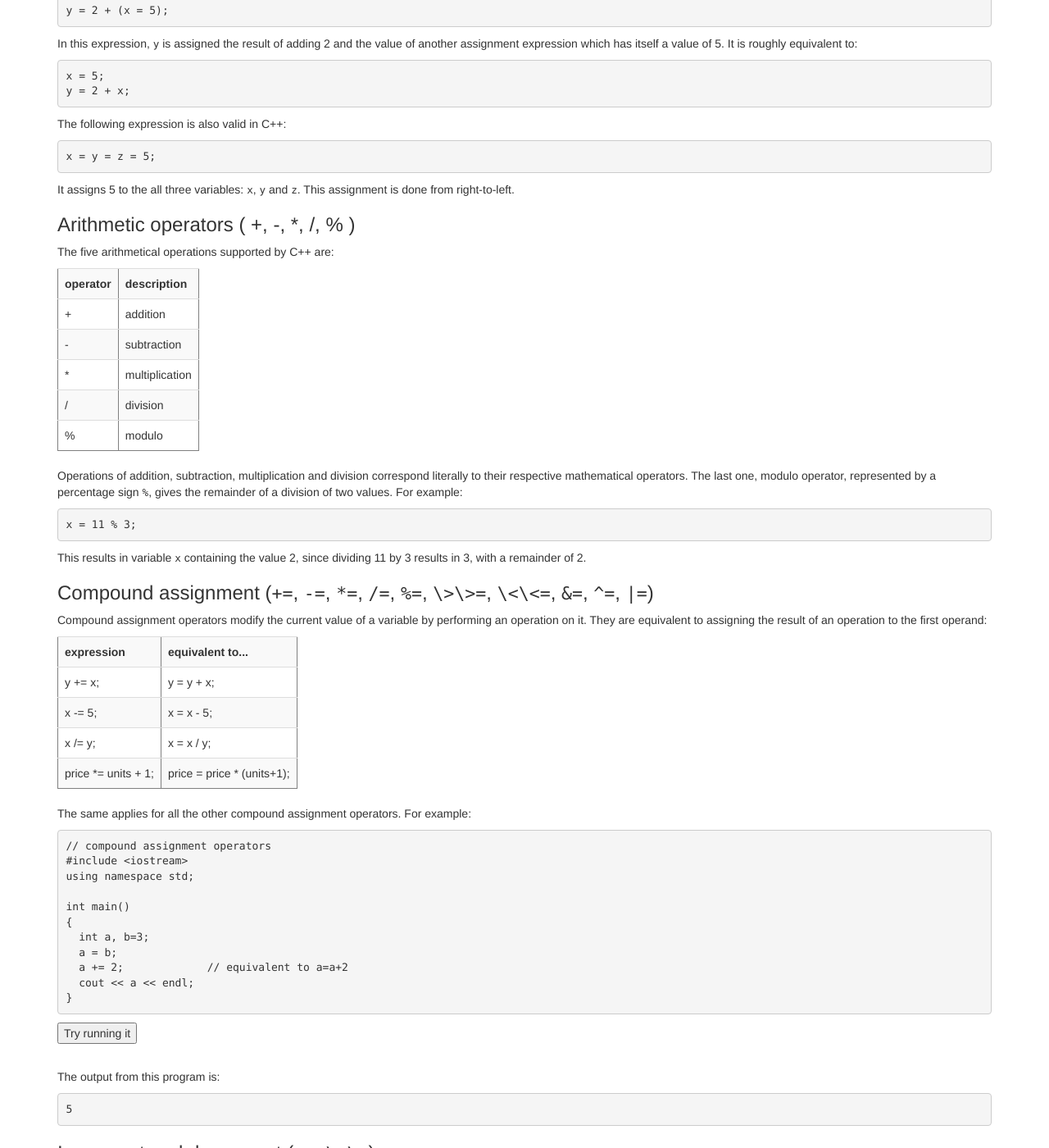
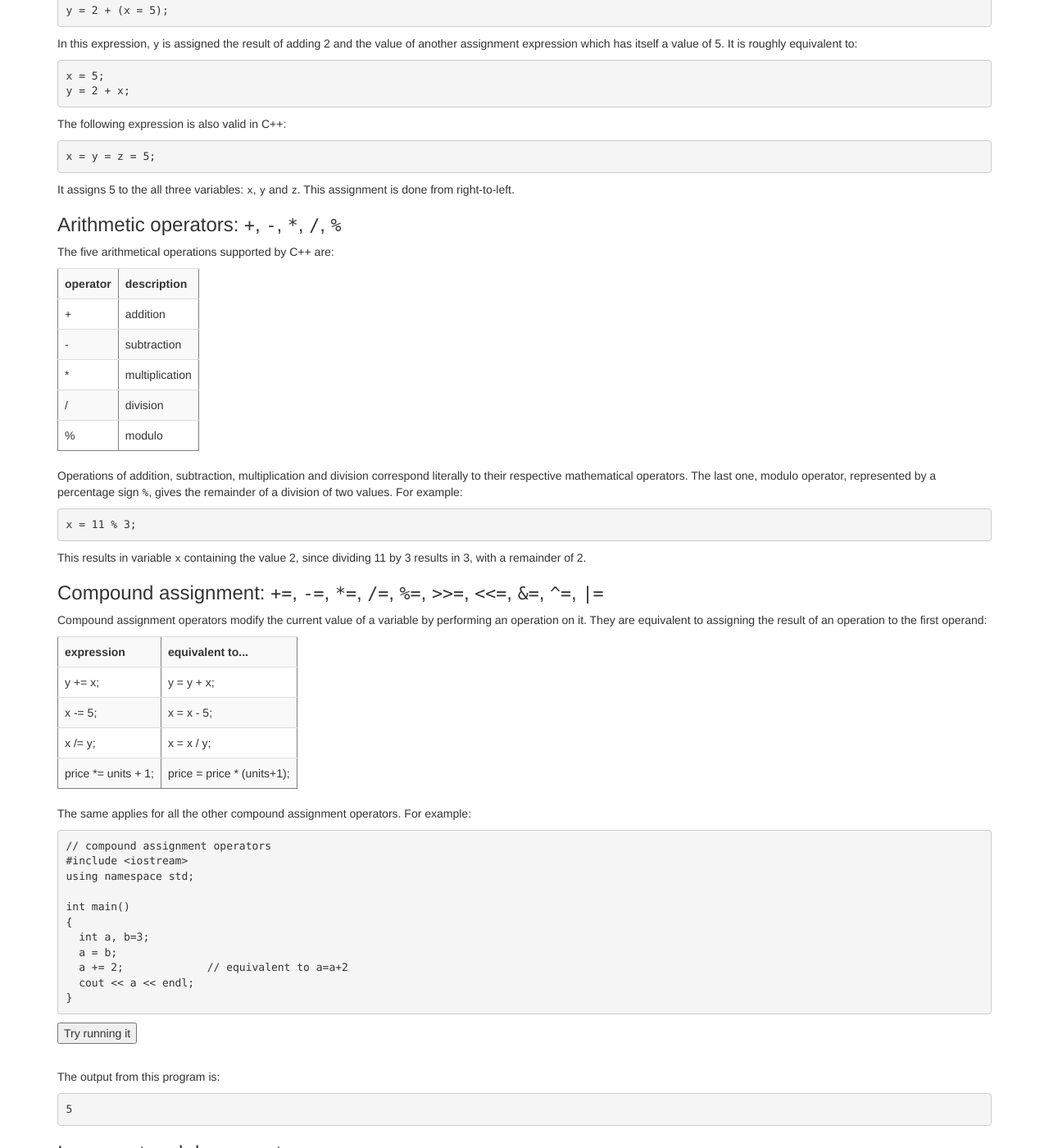
Before and after one commit to ornl-ssd/cpp-novice, a Jekyll site: the page built from _episodes/04-operators.md, in a window 1280 px wide and 1400 px high, scrolled down 1251 px. Shown: the whole window at 82% size. Built offline with Jekyll 4.4.1, drawn with Linux system fonts in a browser that asks for light colours; some of the changed text lies outside the part shown.

Commit message:
Fix headings
Signed-off-by: Greg Watson <g.watson@computer.org>

```diff
--- a/_episodes/04-operators.md
+++ b/_episodes/04-operators.md
@@ -9,7 +9,7 @@ keypoints:
 Once introduced to variables and constants, we can begin to operate with them by using operators. What follows is a complete list of operators.
 At this point, it is likely not necessary to know all of them, but they are all listed here to also serve as reference.
 
-### Assignment operator (`=`)
+### Assignment operator: `=`
 
 The assignment operator assigns a value to a variable.
 
@@ -117,7 +117,7 @@ x = y = z = 5;
 
 It assigns 5 to the all three variables: `x`, `y` and `z`. This assignment is done from right-to-left.
 
-### Arithmetic operators ( +, -, *, /, % )
+### Arithmetic operators: `+`, `-`, `*`, `/`, `%`
 
 The five arithmetical operations supported by C++ are:
 
@@ -140,7 +140,7 @@ x = 11 % 3;
 
 This results in variable `x` containing the value 2, since dividing 11 by 3 results in 3, with a remainder of 2.
 
-### Compound assignment (`+=`, `-=`, `*=`, `/=`, `%=`, `\>\>=`, `\<\<=`, `&=`, `^=`, `|=`)
+### Compound assignment: `+=`, `-=`, `*=`, `/=`, `%=`, `>>=`, `<<=`, `&=`, `^=`, `|=`
 
 Compound assignment operators modify the current value of a variable by performing an operation on it. They are equivalent to
 assigning the result of an operation to the first operand:
@@ -197,7 +197,7 @@ The output from this program is:
 ~~~
 {: .code}
 
-### Increment and decrement (`++`, `\-\-`)
+### Increment and decrement: `++`, `--`
 
 Some expression can be shortened even more: the increment operator `++` and the decrement operator `--` increase or reduce by one the
 value stored in a variable. They are equivalent to `+= 1` and to `-= 1`, respectively. Thus:
@@ -230,7 +230,7 @@ The following examples show the difference:
 In *Example 1*, the value assigned to `y` is the value of `x` after being increased. While in *Example 2*, it is the value `x` had before
 being increased.
 
-### Relational and comparison operators ( `==`, `!=`, `\>`, `\<`, `\>=`, `\<=` )
+### Relational and comparison operators: `==`, `!=`, `>`, `<`, `>=`, `<=`
 
 Two expressions can be compared using relational and equality operators. For example, to know if two values are equal or if one is
 greater than the other. The result of such an operation is either true or false (i.e., a Boolean value).
@@ -274,7 +274,7 @@ Be careful! The assignment operator is not the same as the equality comparison o
 In the last expression `((b=2) == a)`, we first assigned the value 2 to `b` and then we compared it to `a` (that also stores the value 2),
 yielding true.
 
-### Logical operators ( `!`, `&&`, `||` )
+### Logical operators: `!`, `&&`, `||`
 
 The operator `!` is the C++ operator for the Boolean operation NOT. It has only one operand, to its right, and inverts it, producing
 false if its operand is true, and true if its operand is false. For example:
@@ -342,7 +342,7 @@ if ( (i<10) && (++i<n) ) { /*...*/ }   // note that the condition increments i
 Here, the combined conditional expression would increase `i` by one, but only if the condition on the left of `&&` is true, because
 otherwise, the condition on the right-hand side `(++i<n)` is never evaluated.
 
-### Conditional ternary operator ( `?` )
+### Conditional ternary operator: `?`
 
 The conditional operator evaluates an expression, returning one value if that expression evaluates to true, and a different one if
 the expression evaluates as false. Its syntax is:
@@ -414,7 +414,7 @@ The result from running this program is:
 In this example, `a` was 2, and `b` was 7, so the expression being evaluated `(a>b)` was not true, thus the first value specified after
 the question mark was discarded in favor of the second value (the one after the colon) which was `b` (with a value of 7).
 
-### Comma operator ( `,` )
+### Comma operator: `,`
 
 The comma operator `,` is used to separate two or more expressions that are included where only one expression is expected. When the set
 of expressions has to be evaluated for a value, only the right-most expression is considered.
@@ -429,7 +429,7 @@ a = (b=3, b+2);
 This code would first assign the value 3 to `b`, and then assign `b+2` to variable `a`. So, at the end, variable `a` would contain the value
 5 while variable `b` would contain value 3.
 
-### Bitwise operators ( `&`, `|`, `^`, `~`, `\<\<`, `\>\>` )
+### Bitwise operators: `&`, `|`, `^`, `~`, `\<\<`, `\>\>`
 
 Bitwise operators modify variables considering the bit patterns that represent the values they store.
 
@@ -529,7 +529,7 @@ From greatest to smallest priority, C++ operators are evaluated in the following
 <tr><td>13</td><td>Conjunction</td><td>&&</td><td>logical AND</td><td>Left-to-right</td></tr>
 <tr><td>14</td><td>Disjunction</td><td>||</td><td>logical OR</td><td>Left-to-right</td></tr>
 <tr><td rowspan="3">15</td><td rowspan="3">Assignment-level expressions</td><td rowspan="2">= *= /= %= += -=</td><td>assignment / compound assignment</td><td rowspan="3">Right-to-left</td></tr>
-<tr><td>>>= <<= &= ^= |=</td></tr>
+<tr><td>>>= <<= &= ^= |=</td><td></td></tr>
 <tr><td>?:</td><td>conditional operator</td></tr>
 </table>
 
```
Also changed, not shown: other parts of _episodes/04-operators.md (+1 -1 lines).
